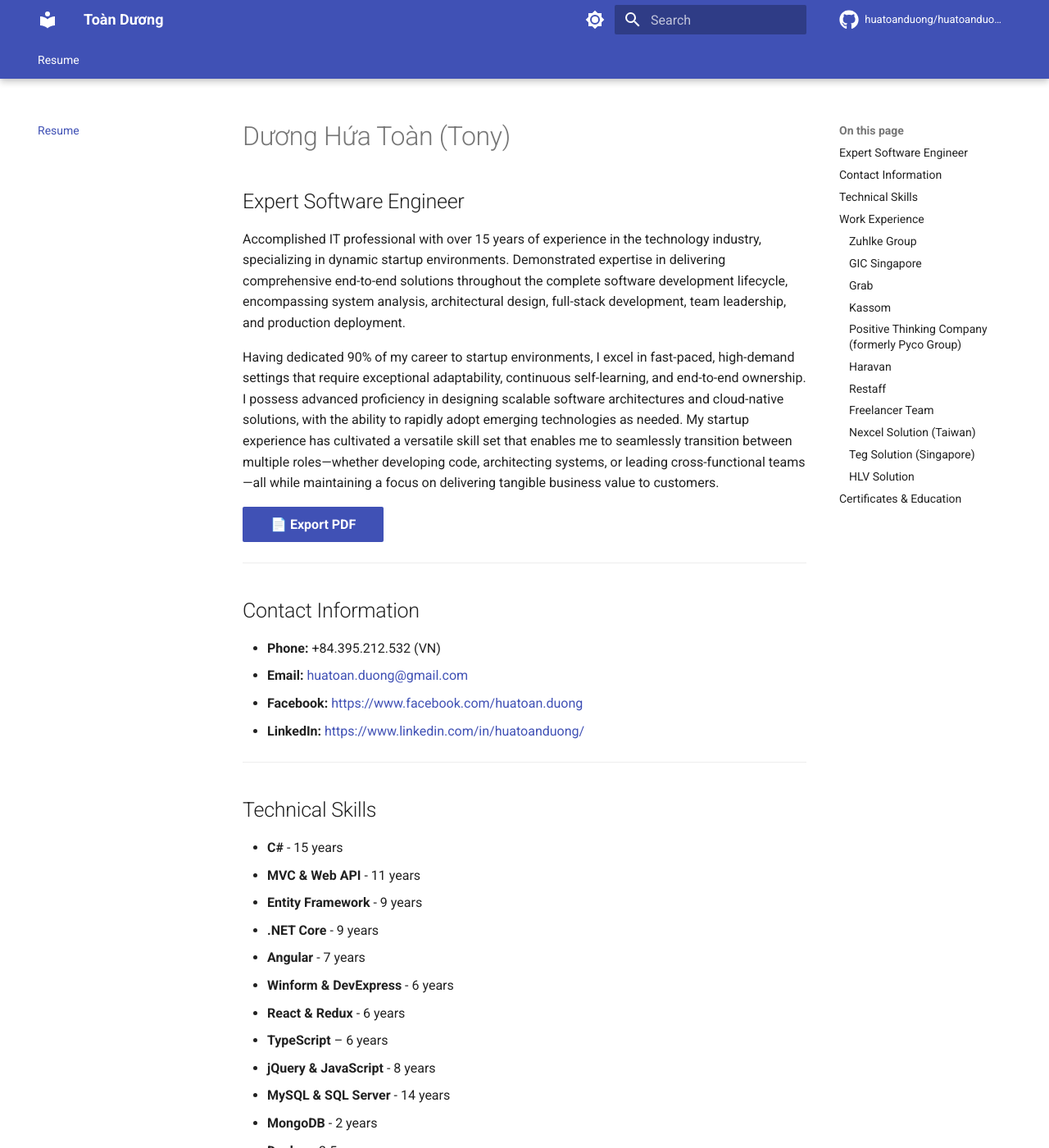
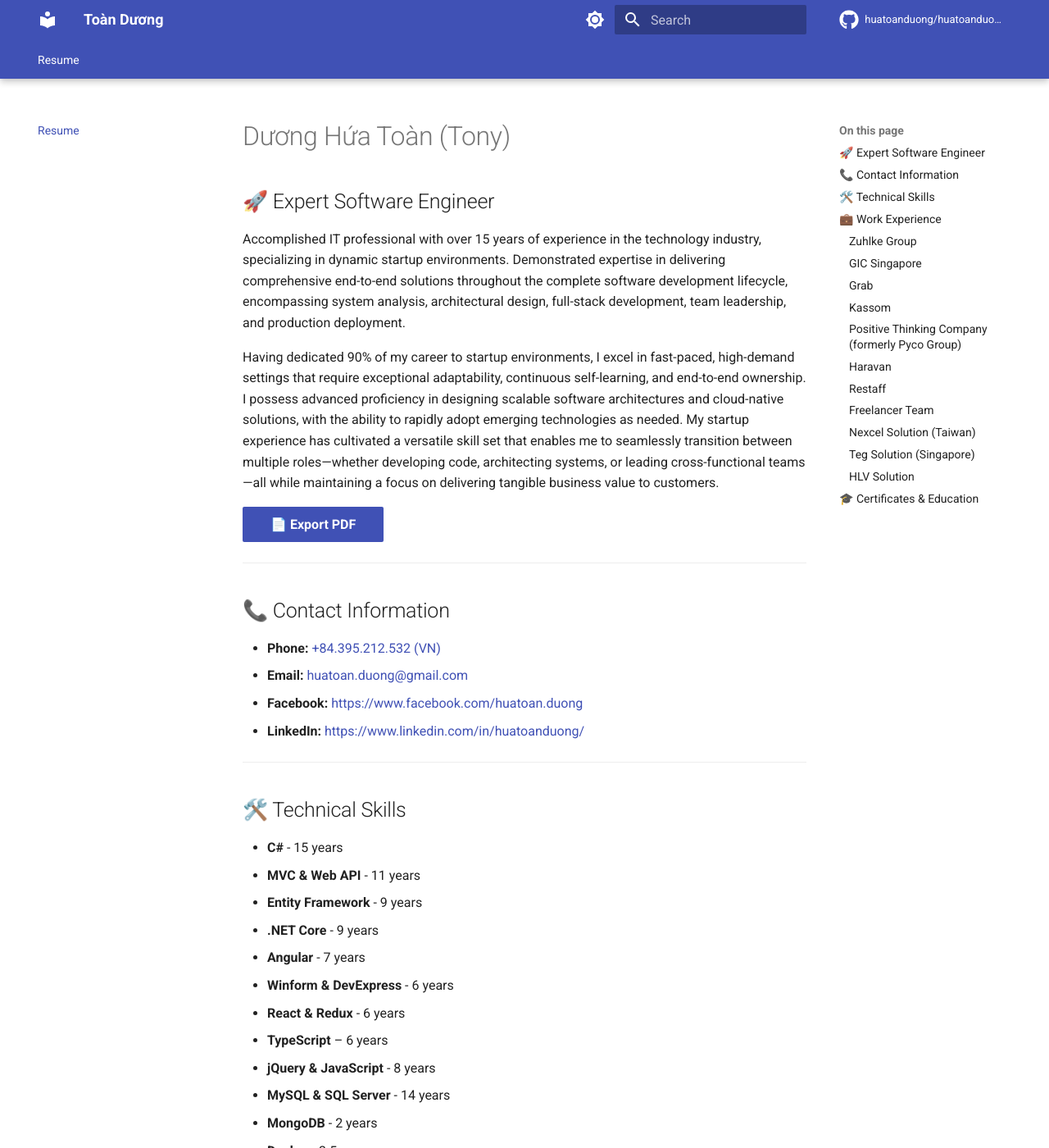
Before and after one commit to huatoanduong/huatoanduong.github.io, an MkDocs documentation site: the page built from docs/index.md, in a window 1280 px wide and 1400 px high. Shown: the whole window at 82% size. Built offline with MkDocs 1.6.1 and Material for MkDocs 9.7.7, drawn with Linux system fonts in a browser that asks for light colours; comment, search, counter and statistics services are not loaded; some of the changed text lies outside the part shown.

Commit message:
Add emoji

```diff
--- a/docs/index.md
+++ b/docs/index.md
@@ -5,7 +5,7 @@
 
 # Dương Hứa Toàn (Tony)
 
-## Expert Software Engineer
+## 🚀 Expert Software Engineer
 
 Accomplished IT professional with over 15 years of experience in the technology industry, specializing in dynamic startup environments. Demonstrated expertise in delivering comprehensive end-to-end solutions throughout the complete software development lifecycle, encompassing system analysis, architectural design, full-stack development, team leadership, and production deployment.
 
@@ -26,9 +26,9 @@
 
 ---
 
-## Contact Information
+## 📞 Contact Information
 
-- **Phone:** +84.395.212.532 (VN)
+- **Phone:** [+84.395.212.532 (VN)](https://zalo.me/0395212532)
 - **Email:** [huatoan.duong@gmail.com](mailto:huatoan.duong@gmail.com)
 - **Facebook:** [https://www.facebook.com/huatoan.duong](https://www.facebook.com/huatoan.duong)
 - **LinkedIn:** [https://www.linkedin.com/in/huatoanduong/](https://www.linkedin.com/in/huatoanduong/)
@@ -36,7 +36,7 @@
 
 ---
 
-## Technical Skills
+## 🛠️ Technical Skills
 
 - **C#** - 15 years
 - **MVC & Web API** - 11 years
@@ -67,7 +67,7 @@
 
 ---
 
-## Work Experience
+## 💼 Work Experience
 
 ### Zuhlke Group
 
@@ -212,7 +212,7 @@
 
 ---
 
-## Certificates & Education
+## 🎓 Certificates & Education
 
 | **Certificate/Education**                                              | **Institution**    | **Year** | **Details**       |
 | ---------------------------------------------------------------------- | ------------------ | -------- | ----------------- |
```
